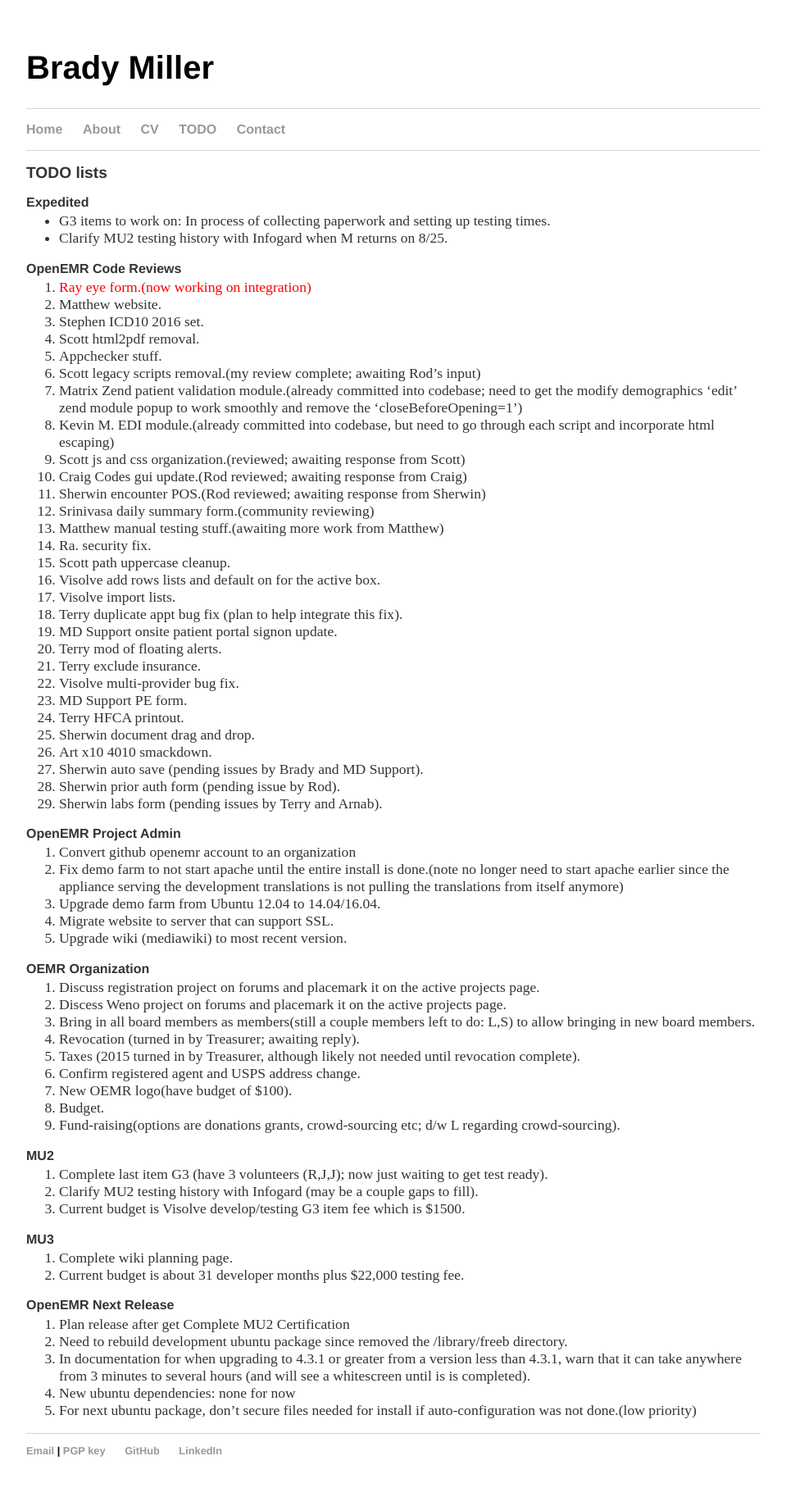
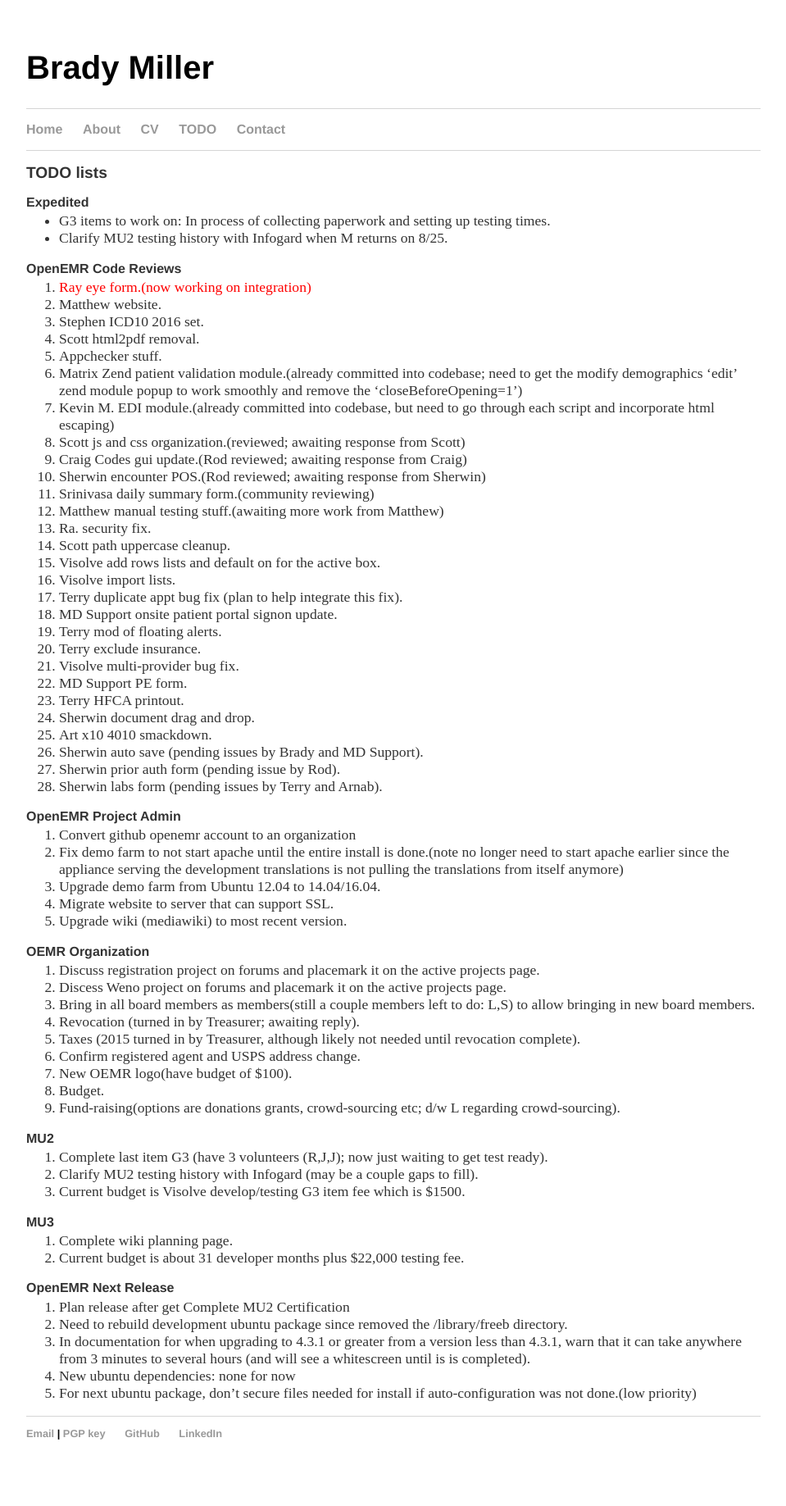
Before and after one commit to bradymiller/bradymiller.github.io, a Jekyll site: the page built from todo/index.md, in a window 1280 px wide. Shown: the whole page at 82% size, without its empty margins (160-1119 px from the left). Built offline with Jekyll 4.4.1, drawn with Linux system fonts in a browser that asks for light colours; after the commit the page ends 1816 px from its top, so only the background shows below that.

Commit message:
Update todo list

```diff
--- a/todo/index.md
+++ b/todo/index.md
@@ -13,7 +13,6 @@
 1. Stephen ICD10 2016 set.
 1. Scott html2pdf removal.
 1. Appchecker stuff.
-1. Scott legacy scripts removal.(my review complete; awaiting Rod's input)
 1. Matrix Zend patient validation module.(already committed into codebase; need to get the modify demographics 'edit' zend module popup to work smoothly and remove the 'closeBeforeOpening=1')
 1. Kevin M. EDI module.(already committed into codebase, but need to go through each script and incorporate html escaping)
 1. Scott js and css organization.(reviewed; awaiting response from Scott)
```
